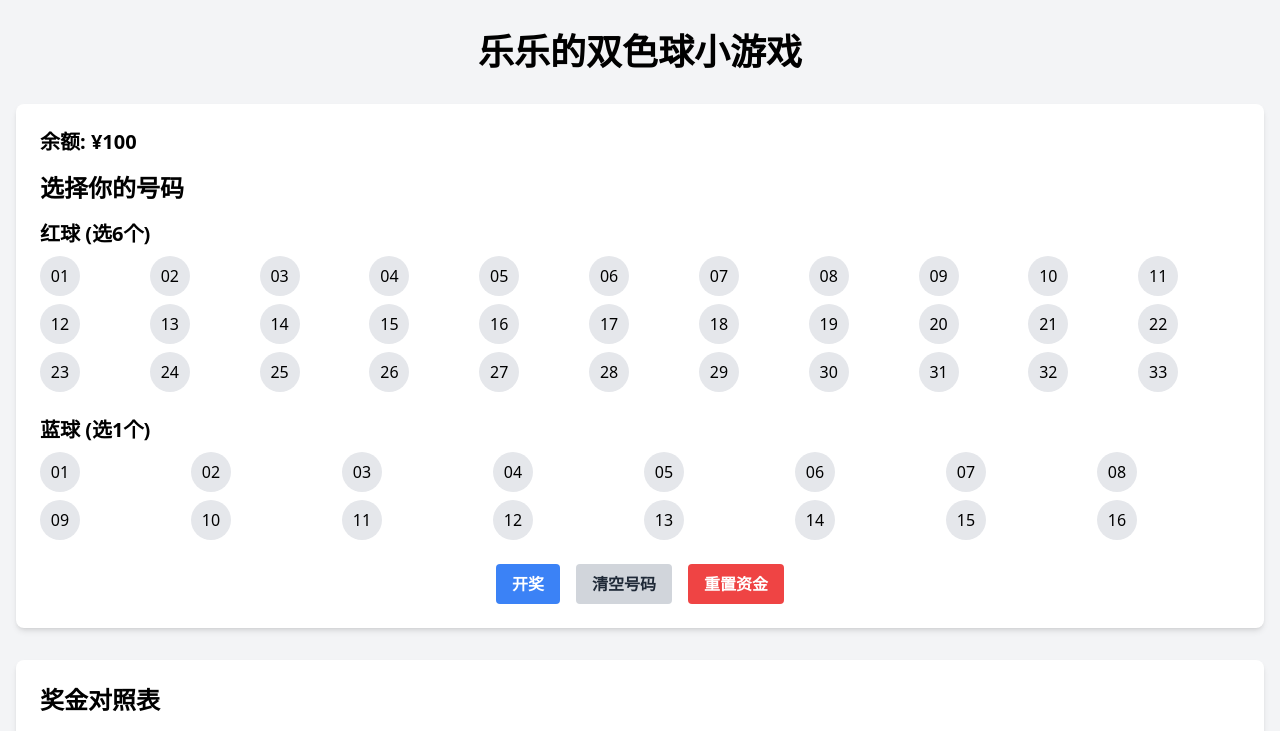
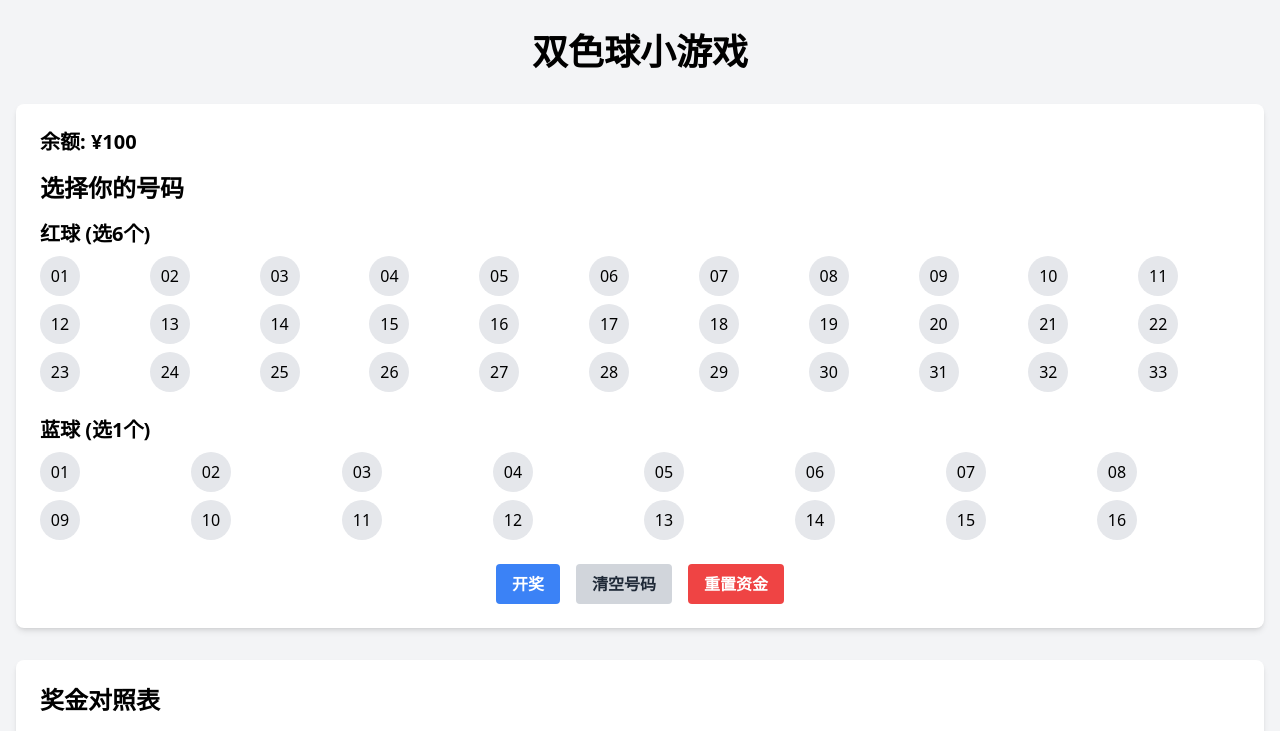
Before and after one commit to scottvan2008/CoinWait.com, a Next.js app: page / in a window 1280 px wide. Shown: the top 731 px of the page. Built offline with nearby package versions, Linux system fonts and the light colour scheme.

Commit message:
change title

```diff
--- a/app/page.js
+++ b/app/page.js
@@ -16,7 +16,7 @@
   const handlePlay = () => {
     // 检查用户是否有足够的资金
     if (funds <= 0) {
-      alert('您的余额不足，无法继续游戏。请充值。')
+      alert('您的余额不足，无法继续游戏。')
       return
     }
 
@@ -57,7 +57,7 @@
 
   return (
     <main className="container mx-auto px-4 py-8">
-      <h1 className="text-4xl font-bold text-center mb-8">乐乐的双色球小游戏</h1>
+      <h1 className="text-4xl font-bold text-center mb-8">双色球小游戏</h1>
 
       {/* 游戏区域 */}
       <div className="bg-white rounded-lg shadow-md p-6 mb-8">
```
